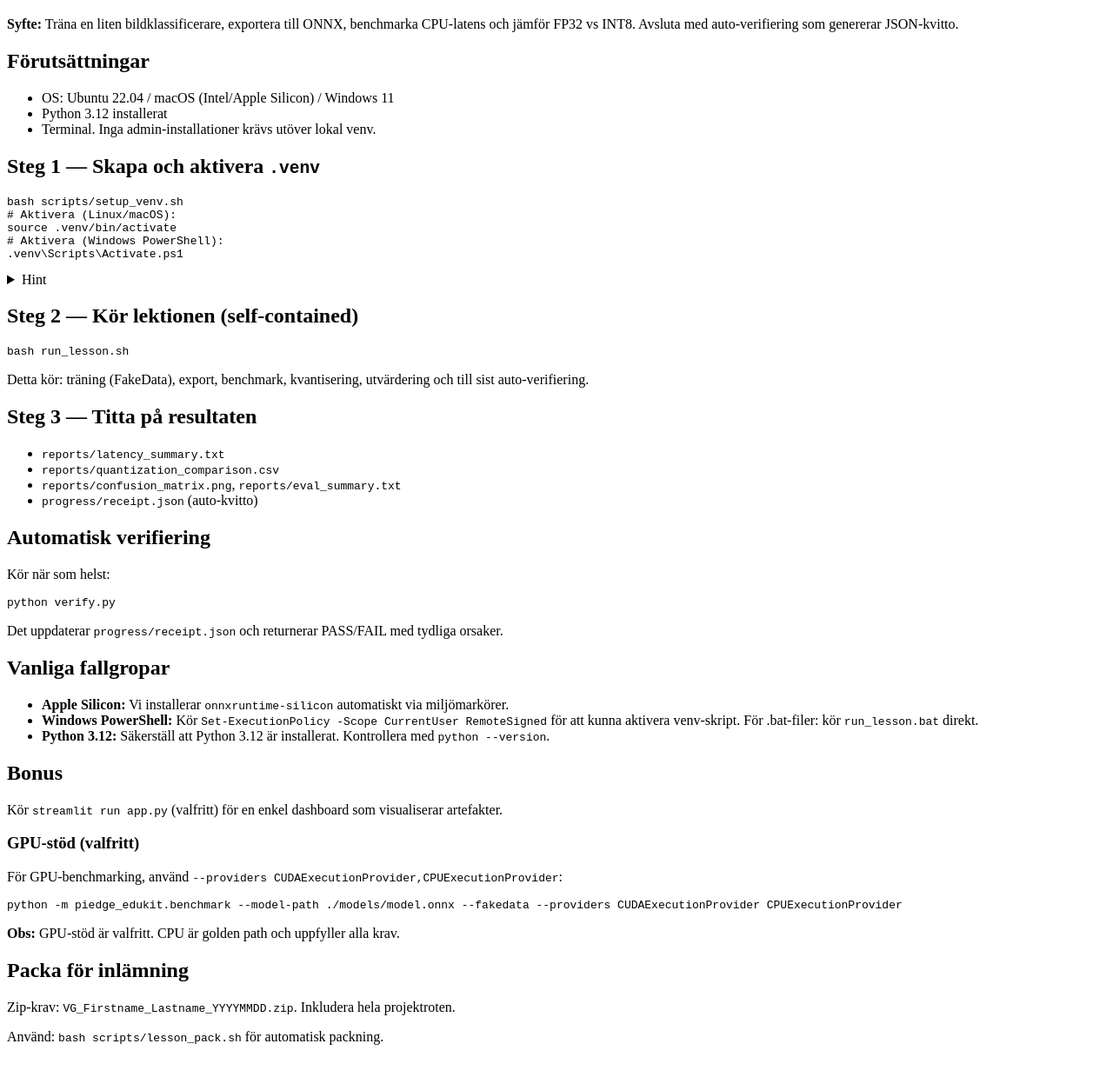
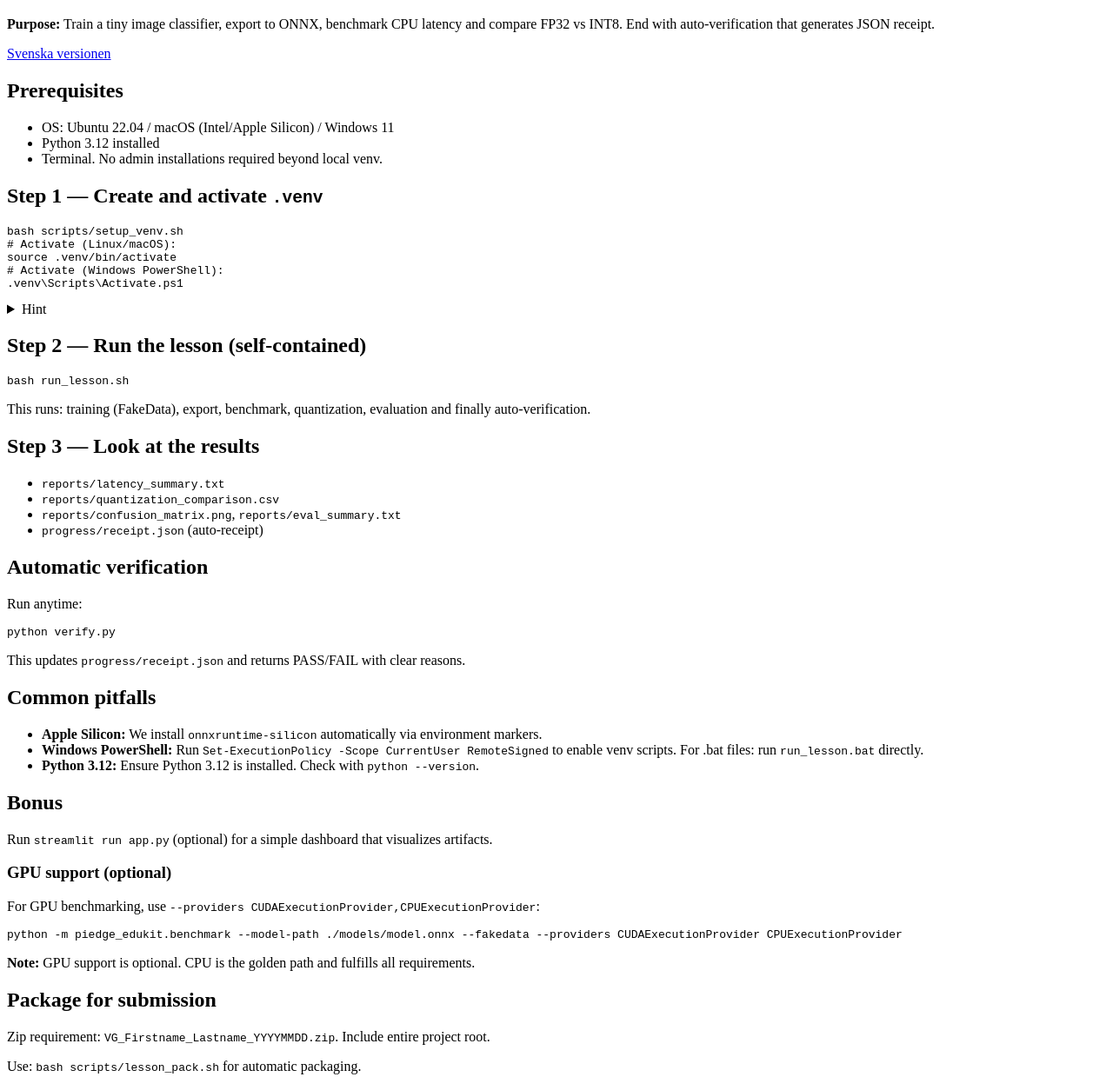
Before and after one commit to olablom/PiEdge_EduKit, a plain HTML site: page index.html in a window 1280 px wide. Shown: the part 61-1300 px from the top of the page at 87% size. Before the commit the page ends 1279 px from the top, so only its background shows below. Drawn offline with Linux system fonts and the light colour scheme.

Commit message:
docs: English as primary language + CI improvements
- English README.md as primary, Swedish README.sv.md as mirror
- English index.html as primary, Swedish index.sv.html as mirror
- Cross-language links between versions
- CI workflow improvements:
  - Added permissions: { contents: read }
  - Added timeout-minutes: 30
  - Improved pip cache with restore-keys
  - Added PYTHONHASHSEED=0 for determinism
  - Added weekly full-lesson test (schedule)
  - Added artifact retention-days: 30
  - Explicit macOS-14 matrix (Apple Silicon)
- Set executable permissions on shell scripts
- All documentation now English-first for GitHub compatibility

```diff
--- a/index.html
+++ b/index.html
@@ -1,74 +1,71 @@
 <!doctype html>
-<html lang="sv">
+<html lang="en">
 <meta charset="utf-8">
 <title>PiEdge EduKit — Micro-lesson (30 min)</title>
 
 <body>
     <h1>PiEdge EduKit — Self-contained Micro-lesson (~30 min)</h1>
 
-    <p><b>Syfte:</b> Träna en liten bildklassificerare, exportera till ONNX, benchmarka CPU-latens och jämför FP32 vs
-        INT8. Avsluta med auto-verifiering som genererar JSON-kvitto.</p>
+    <p><b>Purpose:</b> Train a tiny image classifier, export to ONNX, benchmark CPU latency and compare FP32 vs INT8. End with auto-verification that generates JSON receipt.</p>
+    <p><a href="index.sv.html">Svenska versionen</a></p>
 
-    <h2>Förutsättningar</h2>
+    <h2>Prerequisites</h2>
     <ul>
         <li>OS: Ubuntu 22.04 / macOS (Intel/Apple Silicon) / Windows 11</li>
-        <li>Python 3.12 installerat</li>
-        <li>Terminal. Inga admin-installationer krävs utöver lokal venv.</li>
+        <li>Python 3.12 installed</li>
+        <li>Terminal. No admin installations required beyond local venv.</li>
     </ul>
 
-    <h2>Steg 1 — Skapa och aktivera <code>.venv</code></h2>
+    <h2>Step 1 — Create and activate <code>.venv</code></h2>
     <pre>
 bash scripts/setup_venv.sh
-# Aktivera (Linux/macOS):
+# Activate (Linux/macOS):
 source .venv/bin/activate
-# Aktivera (Windows PowerShell):
+# Activate (Windows PowerShell):
 .venv\Scripts\Activate.ps1
 </pre>
     <details>
-        <summary>Hint</summary>Om pip saknas, kör <code>python -m ensurepip --upgrade</code> innan installation.<br>
-        Alternativ med uv: <code>uv venv && source .venv/bin/activate && uv pip install -r requirements.txt</code>
+        <summary>Hint</summary>If pip is missing, run <code>python -m ensurepip --upgrade</code> before installation.<br>
+        Alternative with uv: <code>uv venv && source .venv/bin/activate && uv pip install -r requirements.txt</code>
     </details>
 
-    <h2>Steg 2 — Kör lektionen (self-contained)</h2>
+    <h2>Step 2 — Run the lesson (self-contained)</h2>
     <pre>
 bash run_lesson.sh
 </pre>
-    <p>Detta kör: träning (FakeData), export, benchmark, kvantisering, utvärdering och till sist auto-verifiering.</p>
+    <p>This runs: training (FakeData), export, benchmark, quantization, evaluation and finally auto-verification.</p>
 
-    <h2>Steg 3 — Titta på resultaten</h2>
+    <h2>Step 3 — Look at the results</h2>
     <ul>
         <li><code>reports/latency_summary.txt</code></li>
         <li><code>reports/quantization_comparison.csv</code></li>
         <li><code>reports/confusion_matrix.png</code>, <code>reports/eval_summary.txt</code></li>
-        <li><code>progress/receipt.json</code> (auto-kvitto)</li>
+        <li><code>progress/receipt.json</code> (auto-receipt)</li>
     </ul>
 
-    <h2>Automatisk verifiering</h2>
-    <p>Kör när som helst:</p>
+    <h2>Automatic verification</h2>
+    <p>Run anytime:</p>
     <pre>python verify.py</pre>
-    <p>Det uppdaterar <code>progress/receipt.json</code> och returnerar PASS/FAIL med tydliga orsaker.</p>
+    <p>This updates <code>progress/receipt.json</code> and returns PASS/FAIL with clear reasons.</p>
 
-    <h2>Vanliga fallgropar</h2>
+    <h2>Common pitfalls</h2>
     <ul>
-        <li><b>Apple Silicon:</b> Vi installerar <code>onnxruntime-silicon</code> automatiskt via miljömarkörer.</li>
-        <li><b>Windows PowerShell:</b> Kör <code>Set-ExecutionPolicy -Scope CurrentUser RemoteSigned</code> för att
-            kunna aktivera venv-skript. För .bat-filer: kör <code>run_lesson.bat</code> direkt.</li>
-        <li><b>Python 3.12:</b> Säkerställ att Python 3.12 är installerat. Kontrollera med
-            <code>python --version</code>.
-        </li>
+        <li><b>Apple Silicon:</b> We install <code>onnxruntime-silicon</code> automatically via environment markers.</li>
+        <li><b>Windows PowerShell:</b> Run <code>Set-ExecutionPolicy -Scope CurrentUser RemoteSigned</code> to enable venv scripts. For .bat files: run <code>run_lesson.bat</code> directly.</li>
+        <li><b>Python 3.12:</b> Ensure Python 3.12 is installed. Check with <code>python --version</code>.</li>
     </ul>
 
     <h2>Bonus</h2>
-    <p>Kör <code>streamlit run app.py</code> (valfritt) för en enkel dashboard som visualiserar artefakter.</p>
+    <p>Run <code>streamlit run app.py</code> (optional) for a simple dashboard that visualizes artifacts.</p>
 
-    <h3>GPU-stöd (valfritt)</h3>
-    <p>För GPU-benchmarking, använd <code>--providers CUDAExecutionProvider,CPUExecutionProvider</code>:</p>
+    <h3>GPU support (optional)</h3>
+    <p>For GPU benchmarking, use <code>--providers CUDAExecutionProvider,CPUExecutionProvider</code>:</p>
     <pre>python -m piedge_edukit.benchmark --model-path ./models/model.onnx --fakedata --providers CUDAExecutionProvider CPUExecutionProvider</pre>
-    <p><strong>Obs:</strong> GPU-stöd är valfritt. CPU är golden path och uppfyller alla krav.</p>
+    <p><strong>Note:</strong> GPU support is optional. CPU is the golden path and fulfills all requirements.</p>
 
-    <h2>Packa för inlämning</h2>
-    <p>Zip-krav: <code>VG_Firstname_Lastname_YYYYMMDD.zip</code>. Inkludera hela projektroten.</p>
-    <p>Använd: <code>bash scripts/lesson_pack.sh</code> för automatisk packning.</p>
+    <h2>Package for submission</h2>
+    <p>Zip requirement: <code>VG_Firstname_Lastname_YYYYMMDD.zip</code>. Include entire project root.</p>
+    <p>Use: <code>bash scripts/lesson_pack.sh</code> for automatic packaging.</p>
 </body>
 
 </html>
```
Also changed, not shown: index.sv.html (added, +75 -0 lines), 3 other files.
